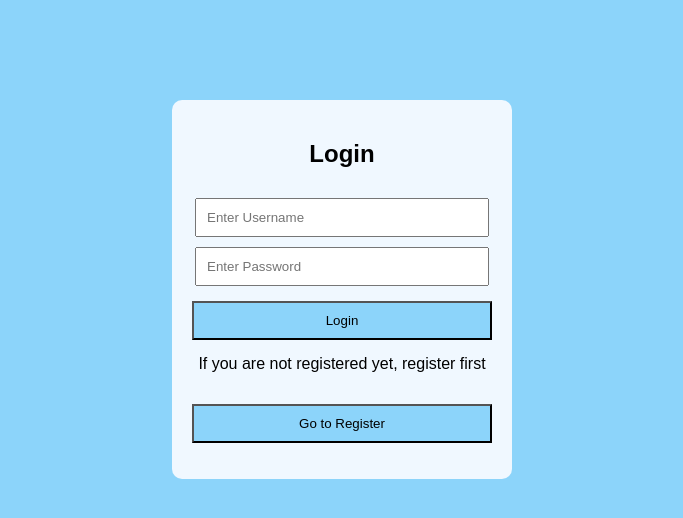
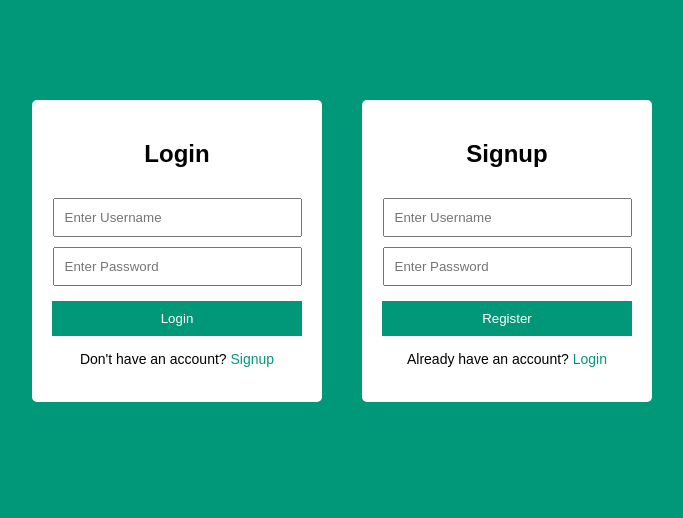
Before and after one commit to snehadani635/Registration-Form, a plain HTML site: page index.html in a window 1280 px wide. Shown: the whole page, without its empty margins (298-981 px from the left). Drawn offline with Linux system fonts and the light colour scheme.

Commit message:
Updated UI of login system

```diff
--- a/index.html
+++ b/index.html
@@ -7,28 +7,31 @@
     <link rel="stylesheet" href="style.css">
 </head>
 <body>
-    <div class="container">
+    <div class="main">
 
-    <div id="loginForm">
+    <div class="box" id="loginForm">
         <h2>Login</h2>
 
         <input type="text" id="loginUsername" placeholder="Enter Username">
         <input type="password" id="loginPassword" placeholder="Enter Password">
         <button onclick="loginUser()">Login</button>
-        <p>If you are not registered yet, register first</p>
-        <button onclick="showRegister()">Go to Register</button>
+        <p>
+            Don't have an account?
+            <span onclick="showRegister()">Signup</span>
+        </p>
         <p id="message"></p>
     </div>
 
-    <div id="registerForm" style="display:none;">
-        <h2>Register</h2>
+    <div class="box" id="registerForm" >
+        <h2>Signup</h2>
 
         <input type="text" id="regUsername" placeholder="Enter Username">
         <input type="password" id="regPassword" placeholder="Enter Password">
         <button onclick="registerUser()">Register</button>
-        <p>Already have an account?</p>
-        <button onclick="showLogin()">Go to Login</button>
-
+        <p>
+            Already have an account?
+            <span onclick="showLogin()">Login</span>
+        </p>
     </div>
 </div>
 <script src="script.js"></script>
--- a/script.js
+++ b/script.js
@@ -1,10 +1,8 @@
 function showRegister(){
-    document.getElementById("loginForm").style.display="none";
     document.getElementById("registerForm").style.display="block";
 }
 
 function showLogin(){
-    document.getElementById("registerForm").style.display="none";
     document.getElementById("loginForm").style.display="block";
 }
 
--- a/style.css
+++ b/style.css
@@ -1,19 +1,21 @@
 body{
-    background-color: rgb(140, 212, 250);
+    background-color: #009879;
     font-family: Arial;
 }
 
-h2{
-    text-decoration-color: blue;
+.main{
+    display: flex;
+    justify-content: center;
+    gap: 40px;
+    margin-top: 100px;
 }
 
-.container{
-    background-color: aliceblue;
-    width: 300px;
+.box{
+    background-color: white;
+    width: 250px;
     padding: 20px;
-    margin : 100px auto;
+    border-radius: 5px;
     text-align: center;
-    border-radius: 10px;
 }
 
 input{
@@ -23,18 +25,21 @@ input{
 }
 
 button{
-    background-color: rgb(140, 212, 250);
+    width: 100%;
+    padding: 10px;
     margin-top: 15px;
-    padding: 10px;
-    width: 100%;
+    background-color: #009879;
+    color: white;
+    border: none;
     cursor: pointer;
 }
 
-#message{
+p{
+    font-size: 14px;
     margin-top: 15px;
-    font-weight: bold;
 }
 
-p{
-    margin-top: 15px;
+span{
+    color: #009879;
+    cursor: pointer;
 }
```
